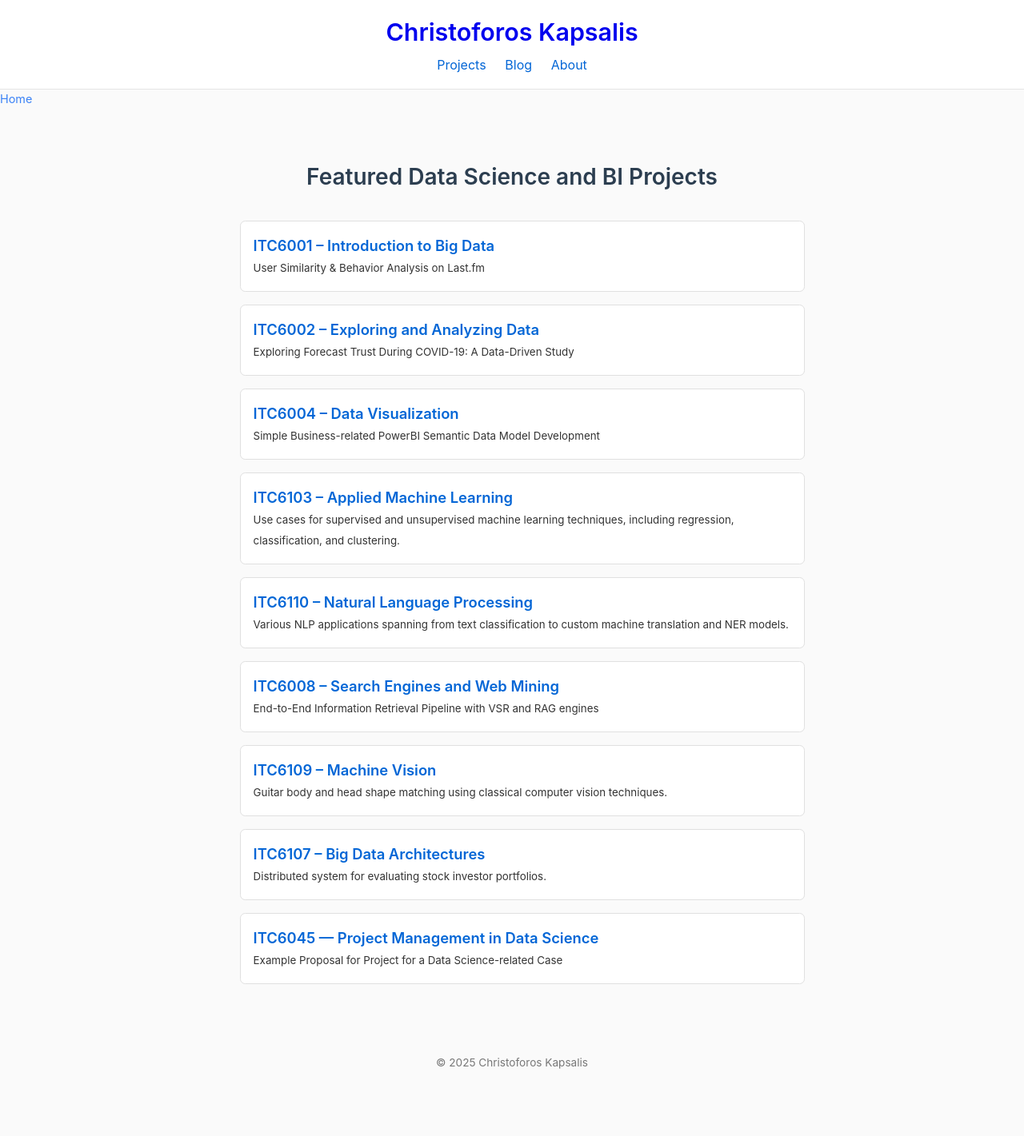
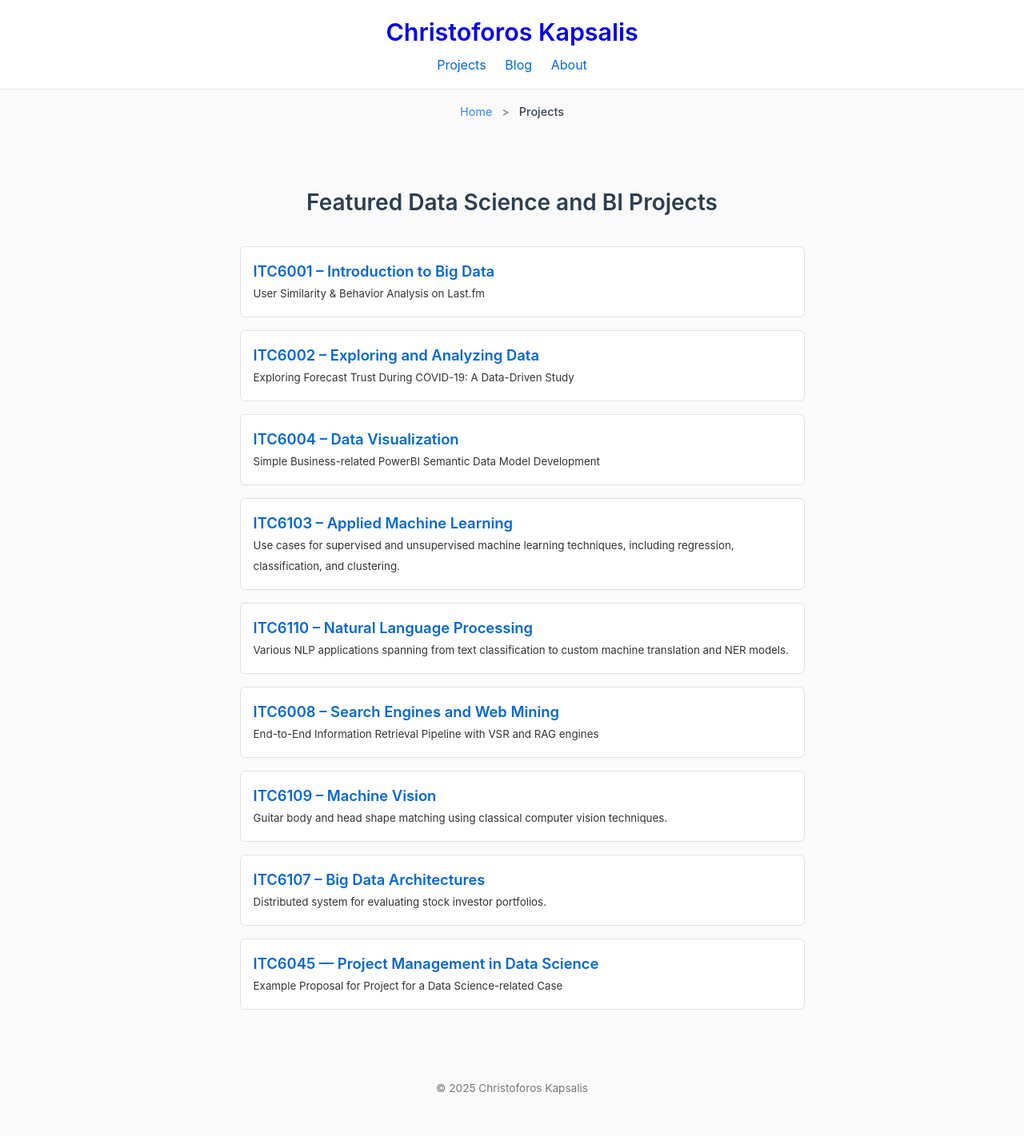
Before and after one commit to C-Kapsalis/portfolio-website, a Jekyll site: the page built from index.md, in a window 1280 px wide. Shown: the whole page at 80% size. Built offline with Jekyll 4.4.1, drawn with Linux system fonts in a browser that asks for light colours; comment, search, counter and statistics services are not loaded; before the commit the page ends 1389 px from its top, so only the background shows below that.

Commit message:
more breadcrumbs adjustment

```diff
--- a/_includes/breadcrumbs.html
+++ b/_includes/breadcrumbs.html
@@ -1,34 +1,29 @@
 <nav aria-label="Breadcrumb" class="breadcrumb">
   <ol>
-    <li><a href="{{ '/' | relative_url }}">Home</a></li>
+    <li><a href="{{ site.baseurl }}/">Home</a></li>
 
-    {% comment %} Split the page URL and create breadcrumbs {% endcomment %}
-    {% assign crumbs = page.url | remove:'/index.html' | split: '/' %}
-    {% assign crumb_path = '' %}
+    {% comment %} Handle different page types intelligently {% endcomment %}
+    {% if page.layout == 'post' or page.categories contains 'blog' or page.url contains '/blog/' %}
+      {% comment %} Blog post - show Home > Blog > Post Title {% endcomment %}
+      <li><a href="{{ site.baseurl }}/blog/">Blog</a></li>
+      <li aria-current="page">{{ page.title }}</li>
 
-    {% for crumb in crumbs offset: 1 %}
-      {% if forloop.last %}
-        {% comment %} Last item (current page) - not linked {% endcomment %}
-        <li aria-current="page">
-          {% if page.title %}
-            {{ page.title }}
-          {% else %}
-            {{ crumb | replace:'-',' ' | remove:'.html' | capitalize }}
-          {% endif %}
-        </li>
-      {% else %}
-        {% comment %} Intermediate crumbs - linked {% endcomment %}
-        {% assign crumb_path = crumb_path | append: '/' | append: crumb %}
-        <li>
-          <a href="{{ crumb_path | relative_url }}">
-            {% if crumb == 'blog' %}
-              Blog
-            {% else %}
-              {{ crumb | replace:'-',' ' | remove:'.html' | capitalize }}
-            {% endif %}
-          </a>
-        </li>
+    {% elsif page.url contains '/projects/' %}
+      {% comment %} Projects - link back to main page, not /projects/ {% endcomment %}
+      <li aria-current="page">Projects</li>
+
+    {% elsif page.url contains '/about' %}
+      {% comment %} About page {% endcomment %}
+      <li aria-current="page">About</li>
+
+    {% else %}
+      {% comment %} Other pages - minimal breadcrumb {% endcomment %}
+      {% assign page_name = page.url | split: '/' | last | replace: '.html', '' | replace: '-', ' ' | capitalize %}
+      {% if page.title %}
+        <li aria-current="page">{{ page.title }}</li>
+      {% elsif page_name != '' %}
+        <li aria-current="page">{{ page_name }}</li>
       {% endif %}
-    {% endfor %}
+    {% endif %}
   </ol>
 </nav>
--- a/_layouts/default.html
+++ b/_layouts/default.html
@@ -27,15 +27,13 @@
   {% include breadcrumbs.html %}
   <main class="wrapper">
 
-	<!-- simple search feature -->
-{% assign normalized_path = page.url | replace: '/$', '' %}
-{% if normalized_path == "" or normalized_path == "/portfolio-website" or normalized_path == "/portfolio-website/blog" or normalized_path == "/portfolio-website/portfolio" %}
+<!-- simple search feature -->
+{% if page.url == "/portfolio-website/blog/" or page.url == "/portfolio-website/portfolio/" or page.url == "/portfolio-website/" %}
   <div class="search-box">
     <input type="text" id="search-input" placeholder="Search..." />
     <ul id="results-container"></ul>
   </div>
 {% endif %}
-
 
     {{ content }}
   </main>
--- a/assets/css/style.css
+++ b/assets/css/style.css
@@ -51,17 +51,27 @@ a:hover {
 
 /* breadcrumb styling */
 .breadcrumb {
-  margin-bottom: 1rem;
+  margin: 1rem auto 2rem auto;
+  max-width: 1200px; /* Adjust to match your content width */
+  padding: 0 1rem;
   font-size: 0.9rem;
+  text-align: center; /* Center the breadcrumbs */
+}
+
+/* Alternative: Left-align under header */
+.breadcrumb.left-align {
+  text-align: left;
+  margin: 1rem auto 2rem auto;
 }
 
 .breadcrumb ol {
   list-style: none;
   padding: 0;
   margin: 0;
-  display: flex;
+  display: inline-flex; /* Use inline-flex for centering */
   flex-wrap: wrap;
   align-items: center;
+  justify-content: center; /* Center the breadcrumb items */
 }
 
 .breadcrumb li {
@@ -71,23 +81,41 @@ a:hover {
 
 .breadcrumb li:not(:last-child)::after {
   content: ">";
-  margin: 0 0.5rem;
+  margin: 0 0.75rem;
   color: #6b7280;
+  font-weight: normal;
 }
 
 .breadcrumb a {
   color: #3b82f6;
   text-decoration: none;
+  transition: color 0.2s ease;
 }
 
 .breadcrumb a:hover {
+  color: #1d4ed8;
   text-decoration: underline;
 }
 
 .breadcrumb li[aria-current="page"] {
-  color: #6b7280;
+  color: #374151;
   font-weight: 500;
 }
+
+/* Responsive adjustments */
+@media (max-width: 768px) {
+  .breadcrumb {
+    font-size: 0.8rem;
+    margin: 0.5rem auto 1.5rem auto;
+  }
+
+  .breadcrumb li:not(:last-child)::after {
+    margin: 0 0.5rem;
+  }
+}
+
+
+
 /* Keep header as is */
 .site-header {
   background: #fff;
```
